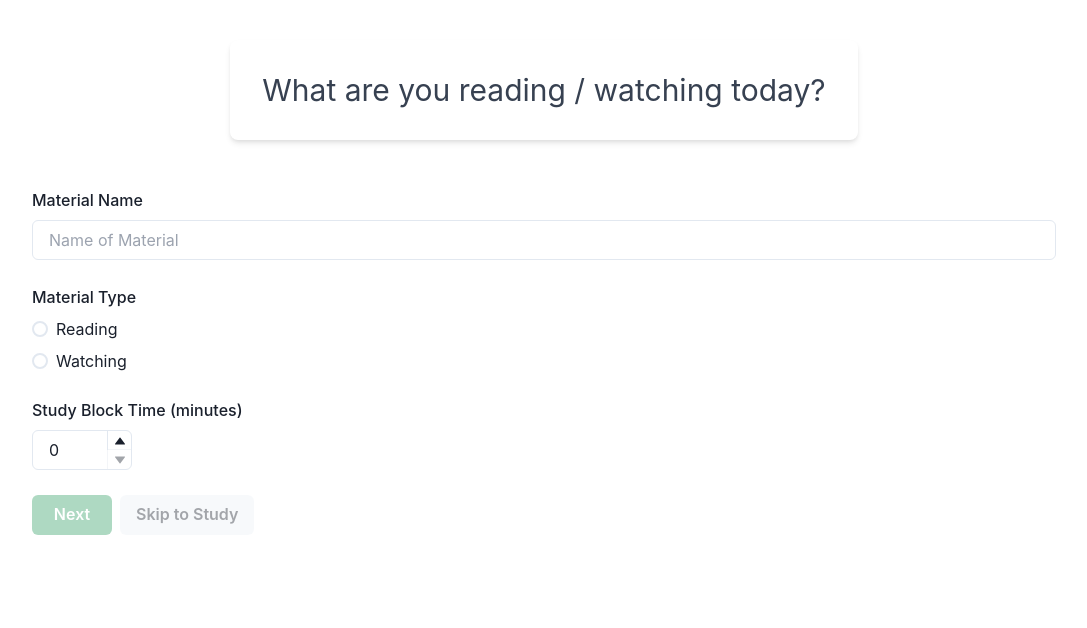
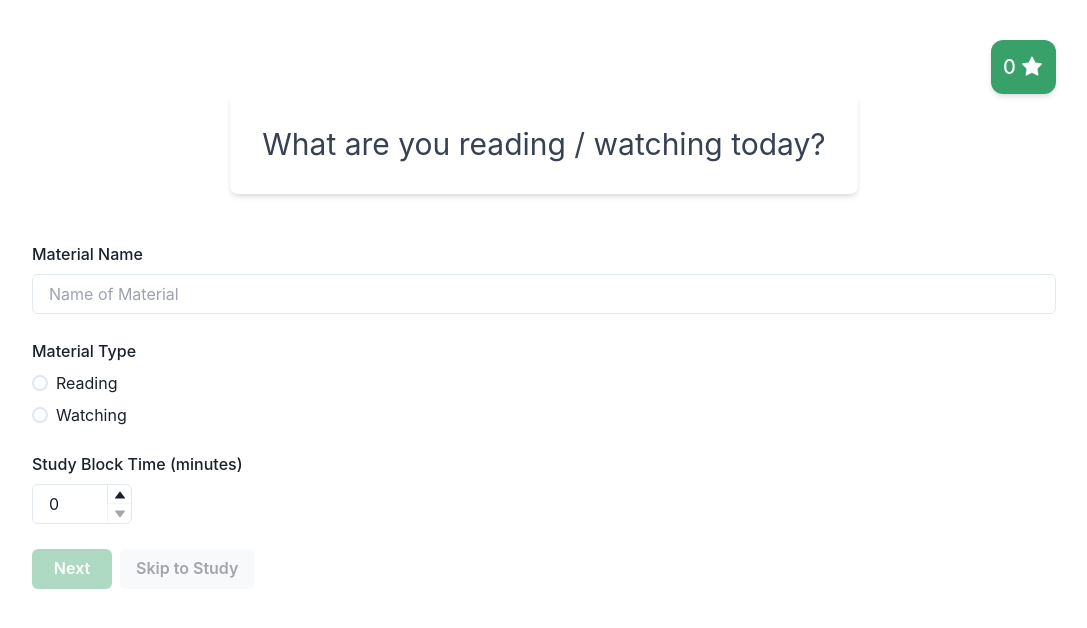
Before and after one commit to Philosocode/workflows, a React (Create React App) app: page / in a window 1280 px wide. Shown: the top 628 px of the page, without its empty margins (96-1183 px from the left). Built offline with nearby package versions, Linux system fonts and the light colour scheme; what react-mde, showdown would draw is missing.

Commit message:
Add study block counter

```diff
--- a/src/consume/pages/consume.page.tsx
+++ b/src/consume/pages/consume.page.tsx
@@ -1,3 +1,5 @@
+import { Box, HStack, Icon } from "@chakra-ui/react";
+
 import { useAppSelector } from "shared/redux/store";
 import { MaterialData } from "consume/components/material-data.component";
 import { GoSlowly } from "consume/components/go-slowly.component";
@@ -9,7 +11,11 @@ import { PreStudySummarize } from "consume/components/pre-study-summarize.compon
 import { Study } from "consume/components/study.component";
 import { PostStudySummarize } from "consume/components/post-study-summarize.component";
 import { SummaryScreen } from "consume/components/summary-screen.component";
-import { selectStep } from "consume/logic/consume.selectors";
+import {
+  selectConsumeState,
+  selectStep,
+} from "consume/logic/consume.selectors";
+import { AiFillStar } from "react-icons/ai";
 
 const steps = [
   <MaterialData />,
@@ -25,7 +31,28 @@ const steps = [
 ];
 
 export function ConsumePage() {
-  const step = useAppSelector(selectStep);
+  const { step, studyBlockCount } = useAppSelector(selectConsumeState);
 
-  return <div>{steps[step - 1]}</div>;
+  return (
+    <div>
+      <HStack as="nav" justify="flex-end">
+        <Box
+          bg="green.500"
+          color="white"
+          d="flex"
+          p={3}
+          alignItems="center"
+          rounded="xl"
+          shadow="md"
+          className="study-block-count"
+        >
+          <Box fontSize="xl" fontWeight="medium">
+            {studyBlockCount}
+          </Box>
+          <Icon as={AiFillStar} h={6} w={6} ml={1} />
+        </Box>
+      </HStack>
+      <div>{steps[step - 1]}</div>
+    </div>
+  );
 }
```
